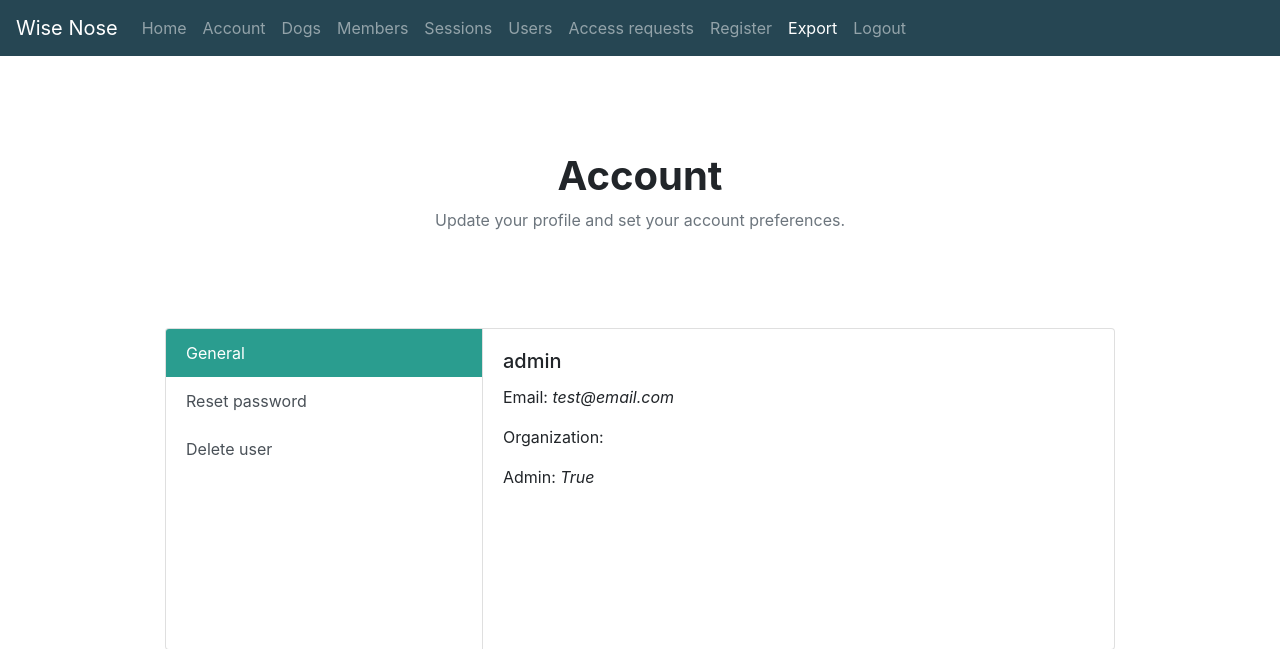
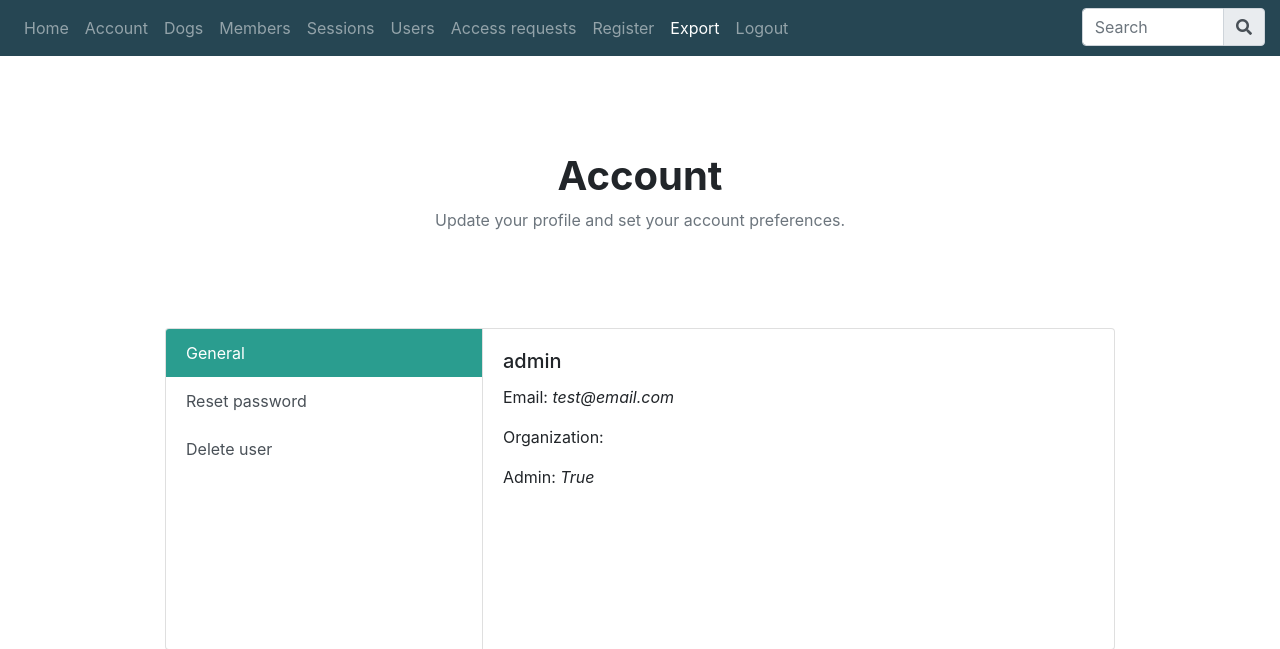
Before and after one commit to aleksilahti/wise-nose-pwa, a Flask app: page /export in a window 1280 px wide. Shown: the top 649 px of the page. Run offline with Flask 2, Linux system fonts and the light colour scheme; the first user in the database is signed in; some libraries are stand-ins or nearby versions.

Commit message:
Search bar

```diff
--- a/static/css/theme.css
+++ b/static/css/theme.css
@@ -889,3 +889,13 @@ img.picture{
     justify-content: center;
     align-items: center;
 }
+
+/** search bar **/
+@media(min-width:768px){
+    .search{
+        position: fixed;
+        top: 0.5rem;
+        right: 0;
+        z-index: 3000;
+    }
+}
--- a/templates/base.html
+++ b/templates/base.html
@@ -22,11 +22,17 @@
   </head>
   <body>
     <nav class="navbar navbar-expand-lg navbar-dark bg-deep-blue fixed-top">
-      <a class="navbar-brand" href="#">Wise Nose</a>
-    <button class="navbar-toggler" type="button" data-toggle="collapse" data-target="#navbarTogglerDemo02" aria-controls="navbarTogglerDemo02" aria-expanded="false" aria-label="Toggle navigation">
+      <button class="navbar-toggler" type="button" data-toggle="collapse" data-target="#navbarTogglerDemo02" aria-controls="navbarTogglerDemo02" aria-expanded="false" aria-label="Toggle navigation">
         <span class="navbar-toggler-icon"></span>
       </button>
-
+      <div class="col-5 col-md-3 col-lg-2 search">
+        <div class="input-group mb-2">
+          <input type="text" class="form-control" id="order" placeholder="Search">
+          <div class="input-group-append">
+            <button class="input-group-text"><i class="fas fa-search"></i></button>
+          </div>
+        </div>
+      </div>
       <div class="collapse navbar-collapse" id="navbarTogglerDemo02">
         <h2>Wise Nose</h2>
         <ul class="navbar-nav mr-auto mt-2 mt-lg-0">
```
